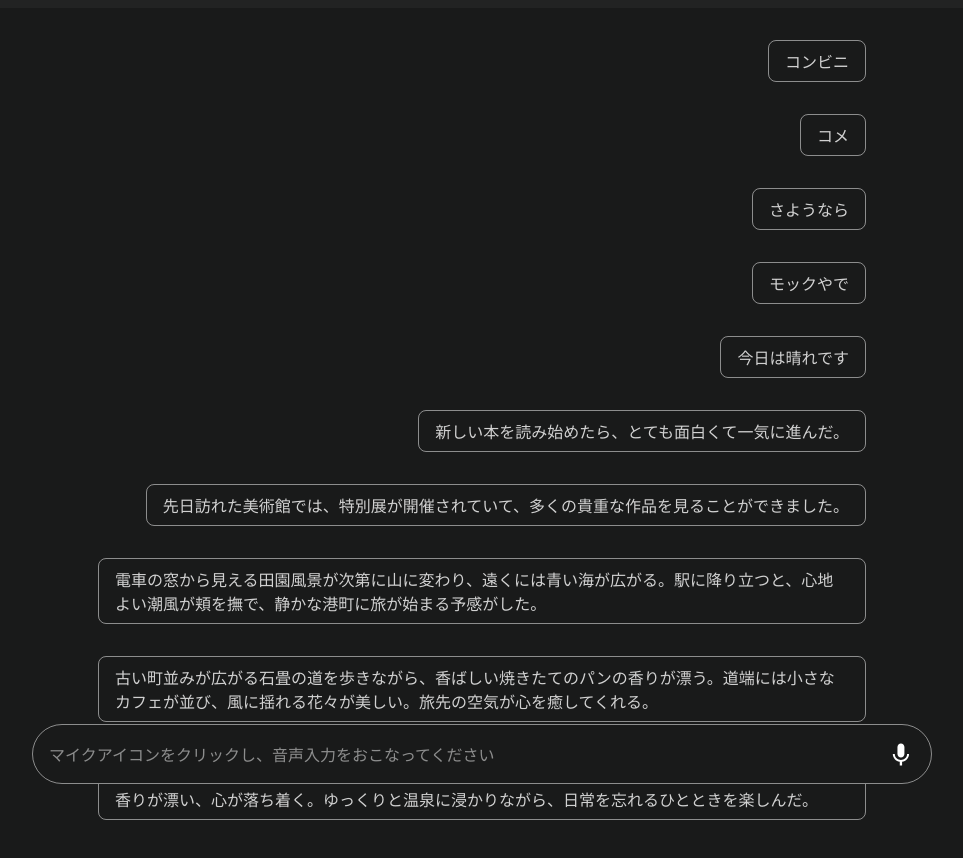
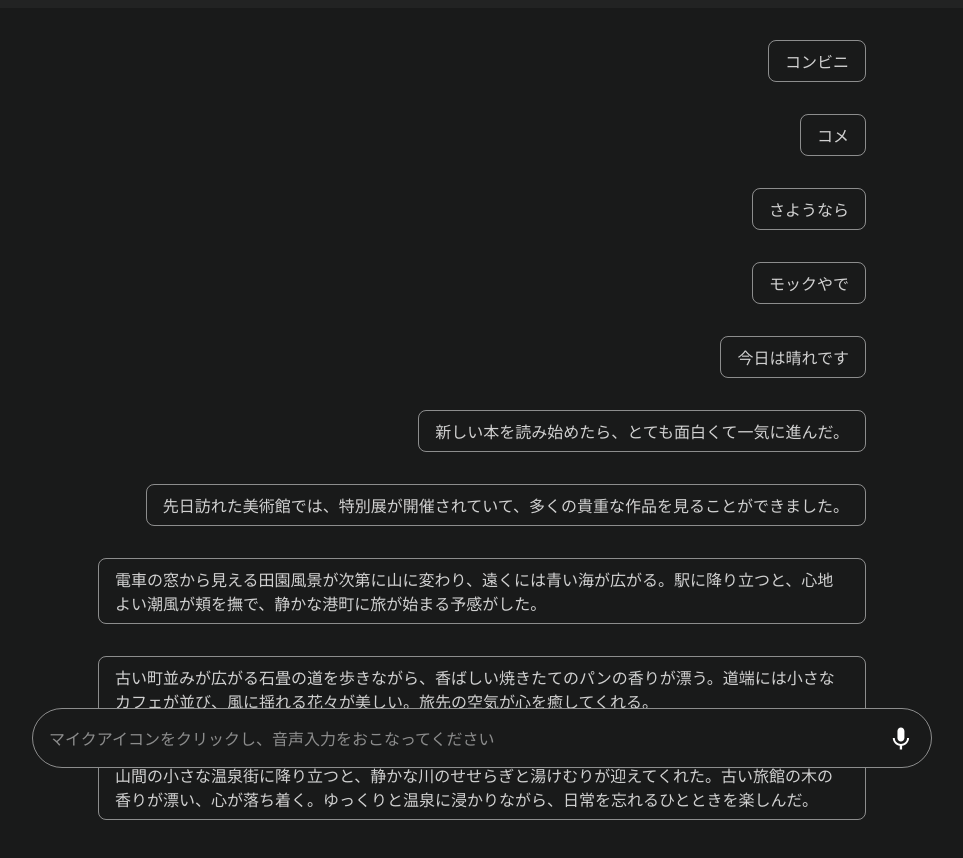
Before and after one commit to Fn-front/nextjs-web-speech-api, a Next.js app: page / in a window 1280 px wide. Shown: the top 858 px of the page, without its empty margins (158-1121 px from the left). Built offline with nearby package versions, Linux system fonts and the light colour scheme.

Commit message:
update: style

```diff
--- a/src/features/voiceRecognition/index.module.scss
+++ b/src/features/voiceRecognition/index.module.scss
@@ -8,7 +8,7 @@
 
 .voice_recognition_user_area{
   position: fixed;
-  bottom: 16px;
+  bottom: 32px;
   left: 50%;
   width: 80vw;
   max-width: 900px;
```
